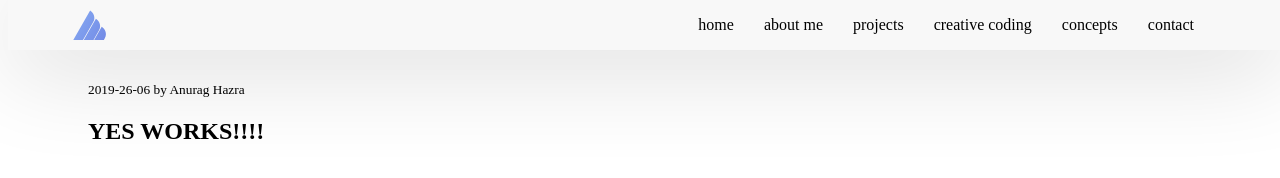
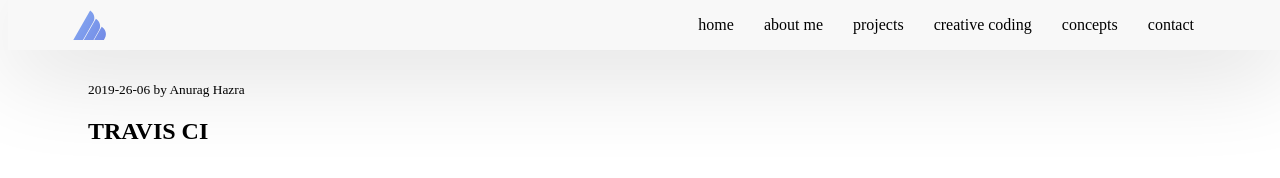
Before and after one commit to anuraghazra/circleci-test, a Gatsby site: page /posts/001-first-post in a window 1280 px wide. Built offline with nearby package versions, Linux system fonts and the light colour scheme; Gatsby itself is replaced by a stand-in of ours.

Commit message:
disabled github actions (#1)
* disabled github actions

* removed .github workflow folder updated posts

```diff
--- a/src/pages/posts/001-first-post.md
+++ b/src/pages/posts/001-first-post.md
@@ -5,4 +5,4 @@
 image: "../../images/one.png"
 ---
 
-## YES WORKS!!!!
+## TRAVIS CI
```
Also changed, not shown: .github/workflows/main.yml (deleted).
